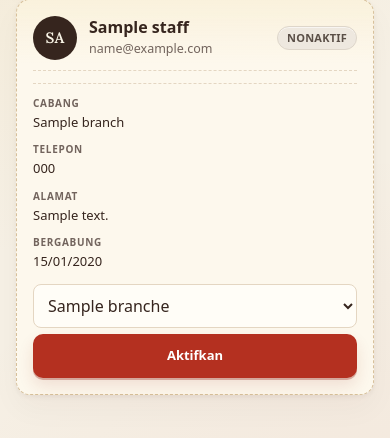
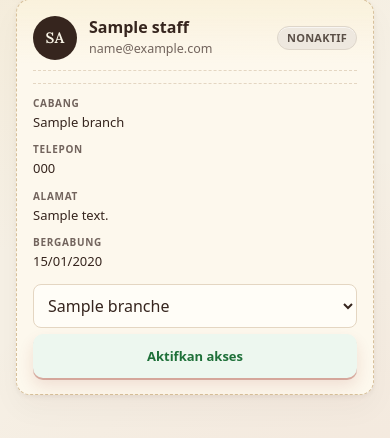
Before and after one commit to Mardiansyah-wq/kasir-warung-jagung, a Laravel app: template resources/views/owner/staff/index.blade.php in a window 390 px wide. Shown: the part 188-626 px from the top of the page. Run offline with Laravel 12, Linux system fonts and the light colour scheme; the template is opened without the code that fills it: most values are stand-ins (such as "Sample title", 1, 10 or a date in 2020).

Commit message:
Perjelas tombol akses staff dan label profil mobile

```diff
--- a/resources/views/owner/staff/index.blade.php
+++ b/resources/views/owner/staff/index.blade.php
@@ -27,6 +27,32 @@
         body.page-owner-staff .staff-card-head {
             padding-bottom: 10px;
             border-bottom: 1px dashed var(--border);
+        }
+
+        body.page-owner-staff .btn-activate,
+        body.page-owner-staff .btn-deactivate {
+            line-height: 1.25;
+            text-align: center;
+        }
+
+        body.page-owner-staff .btn-activate {
+            border-color: #b7d8c0;
+            background: #edf7ef;
+            color: #1e7039;
+        }
+
+        body.page-owner-staff .btn-activate:hover {
+            background: #dff0e3;
+        }
+
+        body.page-owner-staff .btn-deactivate {
+            border-color: #f0c9c3;
+            background: #fdf3f2;
+            color: #b43020;
+        }
+
+        body.page-owner-staff .btn-deactivate:hover {
+            background: #fbe8e5;
         }
 
         @media (max-width: 639px) {
@@ -130,7 +156,9 @@
                                     </option>
                                 @endforeach
                             </select>
-                            <button type="submit" class="btn btn-sm">{{ $pending ? 'Setujui' : 'Aktifkan' }}</button>
+                            <button type="submit" class="btn btn-sm btn-activate">
+                                {{ $pending ? 'Setujui & aktifkan' : 'Aktifkan akses' }}
+                            </button>
                         </form>
                     @else
                         <div class="staff-actions">
@@ -139,8 +167,11 @@
                             <form method="POST" action="{{ route('owner.staff.toggle', $user) }}">
                                 @csrf
                                 @method('PATCH')
-                                <button type="submit" class="btn btn-sm btn-ghost">
-                                    {{ $user->is_active ? 'Nonaktifkan' : 'Aktifkan' }}
+                                <button
+                                    type="submit"
+                                    class="btn btn-sm {{ $user->is_active ? 'btn-deactivate' : 'btn-activate' }}"
+                                >
+                                    {{ $user->is_active ? 'Nonaktifkan akses' : 'Aktifkan akses' }}
                                 </button>
                             </form>
                         </div>
--- a/resources/views/partials/mobile-header.blade.php
+++ b/resources/views/partials/mobile-header.blade.php
@@ -74,7 +74,7 @@
                 <a
                     href="{{ route('account.index') }}"
                     class="mobile-account-link {{ request()->routeIs('account.*') ? 'active' : '' }}"
-                >Akun</a>
+                >Profil</a>
                 <form method="POST" action="{{ route('logout') }}">
                     @csrf
                     <button type="submit" class="mobile-logout" aria-label="Keluar dari akun" title="Keluar">
```
Also changed, not shown: tests/Feature/NavigationShellTest.php (+4 -2 lines), tests/Feature/StaffManagementTest.php (+2 -0 lines).
